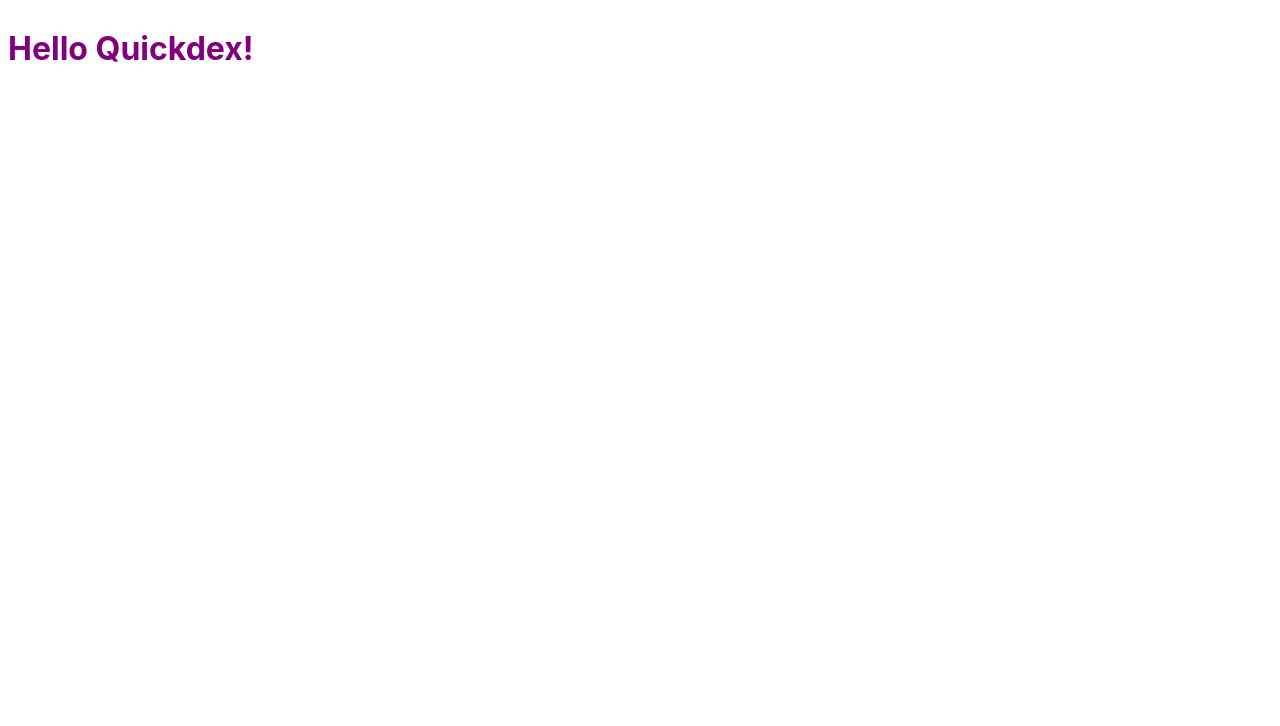
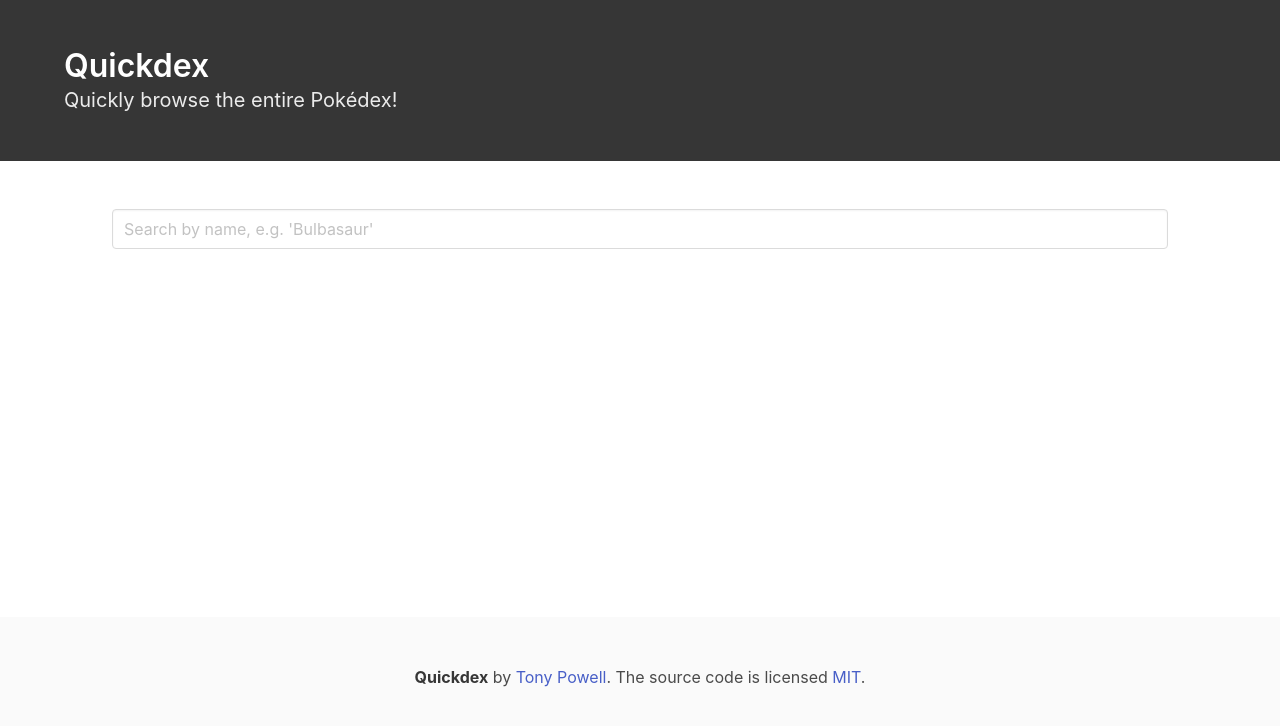
Before and after one commit to cephalization/quickdex, a Svelte app: page / in a window 1280 px wide. Shown: the top 726 px of the page. Built offline with nearby package versions, Linux system fonts and the light colour scheme.

Commit message:
Setup general structure of app

```diff
--- a/package.json
+++ b/package.json
@@ -17,5 +17,8 @@
   "scripts": {
     "build": "cross-env NODE_ENV=production webpack",
     "dev": "webpack-dev-server --content-base public"
+  },
+  "dependencies": {
+    "bulma": "^0.7.4"
   }
 }
--- a/public/index.html
+++ b/public/index.html
@@ -1,8 +1,9 @@
 <!doctype html>
 <html>
+
 <head>
 	<meta charset='utf8'>
-	<meta name='viewport' content='width=device-width'>
+	<meta name="viewport" content="width=device-width, initial-scale=1">
 
 	<title>Svelte app</title>
 
@@ -12,5 +13,7 @@
 
 <body>
 	<script src='bundle.js'></script>
+	<script defer src="https://use.fontawesome.com/releases/v5.3.1/js/all.js"></script>
 </body>
+
 </html>
--- a/src/App.svelte
+++ b/src/App.svelte
@@ -1,11 +1,9 @@
 <script>
-	export let name = "Quickdex";
+	import Hero from "./components/Hero.svelte";
+	import Pokemon from "./components/Pokemon.svelte";
+	import Footer from "./components/Footer.svelte";
 </script>
 
-<style>
-	h1 {
-	  color: purple;
-	}
-</style>
-
-<h1>Hello {name}!</h1>
+<Hero />
+<Pokemon />
+<Footer />
--- /dev/null
+++ b/src/components/Footer.svelte
@@ -0,0 +1,8 @@
+<footer class="footer">
+	<div class="content has-text-centered">
+		<p>
+			<strong>Quickdex</strong> by <a href="https://anthonypowell.me/">Tony Powell</a>. The source code is licensed
+			<a href="http://opensource.org/licenses/mit-license.php">MIT</a>.
+		</p>
+	</div>
+</footer>
--- /dev/null
+++ b/src/components/Hero.svelte
@@ -0,0 +1,11 @@
+<section class="hero is-dark">
+	<div class="hero-body">
+		<div class="container">
+			<h1 class="title">
+				Quickdex
+			</h1>
+			<h2 class="subtitle">
+				Quickly browse the entire Pokédex!</h2>
+		</div>
+	</div>
+</section>
--- /dev/null
+++ b/src/components/Pokemon.svelte
@@ -0,0 +1,16 @@
+<script>
+  import Search from "./Search.svelte";
+</script>
+
+<style>
+	.data-container {
+	  min-height: 40vh;
+	}
+</style>
+
+<div class="container">
+	<Search />
+	<section class="section data-container">
+		<!-- Display Pokémon's data if it exists -->
+	</section>
+</div>
--- /dev/null
+++ b/src/components/Search.svelte
@@ -0,0 +1,9 @@
+<script>
+  let query = "";
+</script>
+
+<section class="section">
+	<div class="control">
+		<input bind:value={query} class="input" type="text" placeholder="Search by name, e.g. 'Bulbasaur'">
+	</div>
+</section>
--- a/src/main.js
+++ b/src/main.js
@@ -1,3 +1,4 @@
+import 'bulma/css/bulma.css'
 import App from './App.svelte';
 
 const app = new App({
```
